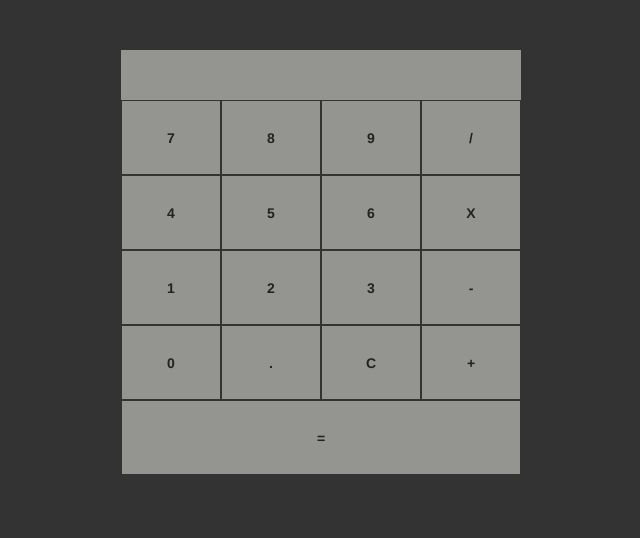
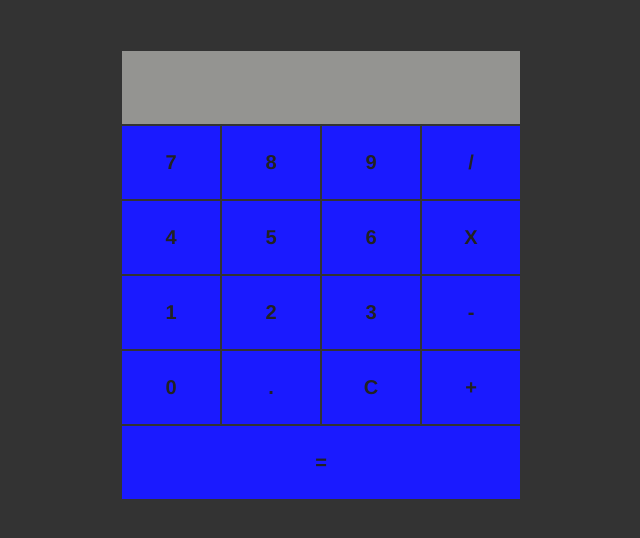
Before and after one commit to CodeByChris/calc, a website: page index.html in a window 1280 px wide. Shown: the whole page, without its empty margins (319-959 px from the left). Drawn offline with nearby package versions, Linux system fonts and the light colour scheme.

Commit message:
Change to input background and added buildrelated scripts

```diff
--- a/package.json
+++ b/package.json
@@ -4,7 +4,8 @@
   "description": "",
   "main": "index.js",
   "scripts": {
-    "test": "echo \"Error: no test specified\" && exit 1"
+    "clean": "rm -rf node_modules && rm -rf bower_components",
+    "build": "npm install && bower install"
   },
   "author": "",
   "license": "ISC",
--- a/src/scss/main.scss
+++ b/src/scss/main.scss
@@ -9,7 +9,8 @@ body {
     &__results {
         display: block;
         background: rgba(245, 245, 240, 0.5);
-        height: 50px;
+        border: .5px solid #333;
+        height: 75px;
         text-align: center;
         font-size: 3rem;
         line-height: 2;
@@ -19,11 +20,12 @@ body {
     }
 
     &__input {
-        background: rgba(245, 245, 240, 0.5);
-        border: 1px solid #333;
+        background: lighten(blue, 5%);
+        border: .5px solid #333;
         height: 75px;
         color: #222;
         font-weight: bold;
+        font-size: 2rem;
 
         &:focus {
             outline: none;
```
Also changed, not shown: assets/css/main.css.
